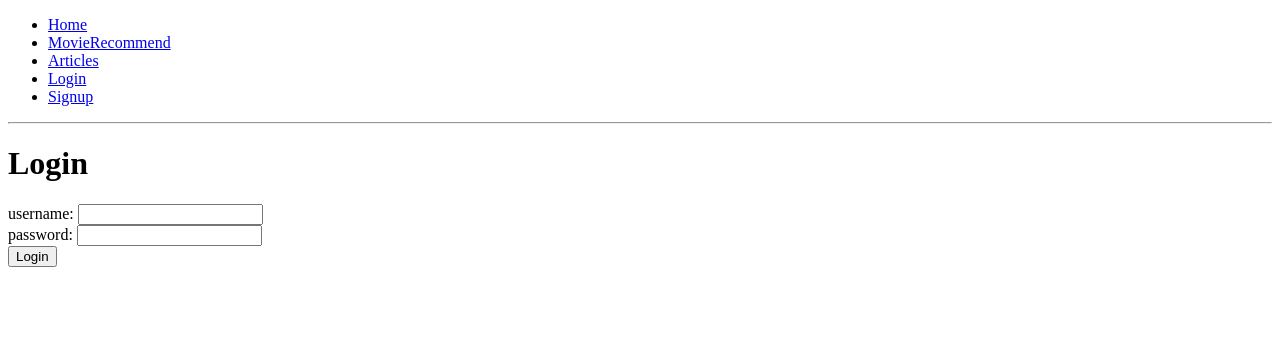
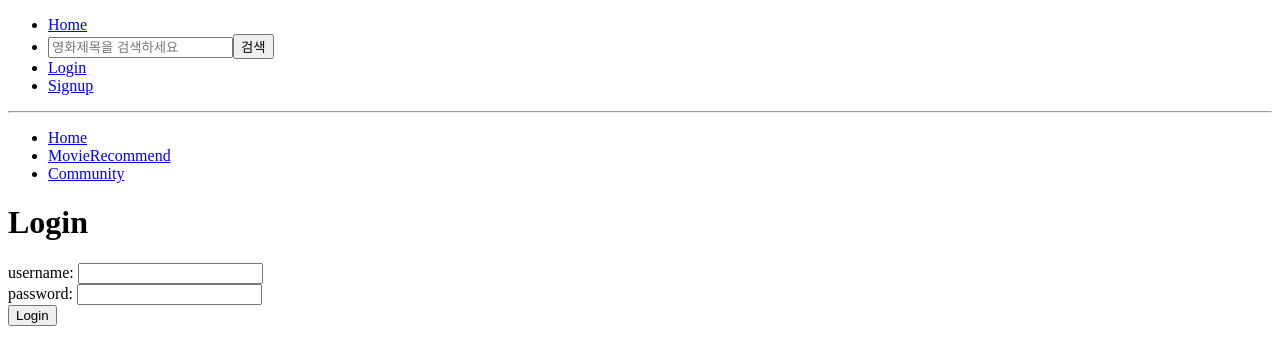
Before and after one commit to 2squarehoon/TMIDb, a Vue app in the folder final-pjt-front/: page /login in a window 1280 px wide. Shown: the top 364 px of the page. Built offline with nearby package versions, Linux system fonts and the light colour scheme; what vue-cookies would draw is missing.

Commit message:
Uncomplete movie search, review edit/delete

```diff
--- a/final-pjt-front/src/App.vue
+++ b/final-pjt-front/src/App.vue
@@ -2,6 +2,19 @@
   <div id="app">
     <nav-bar></nav-bar>
     <hr>
+    <div>
+      <ul>
+        <li>
+          <router-link :to="{ name: 'home' }">Home</router-link>
+        </li>
+        <li>
+          <router-link :to="{ name: 'recommend' }">MovieRecommend</router-link>
+        </li>
+        <li>
+        <router-link :to="{ name: 'articles' }">Community</router-link>
+        </li>
+      </ul>
+    </div>
     <router-view/>
   </div>
 </template>
--- a/final-pjt-front/src/api/movie.js
+++ b/final-pjt-front/src/api/movie.js
@@ -22,4 +22,10 @@ export default {
       url: `${END_POINT}/${id}/like/`,
     })
   },
+  search(keyword) {
+    return api({
+      method: "get",
+      url: `${END_POINT}/search/${keyword}`
+    })
+  },
 }
--- a/final-pjt-front/src/api/review.js
+++ b/final-pjt-front/src/api/review.js
@@ -20,7 +20,7 @@ export default {
   delete(moviePk, reviewPk) {
     return api({
       method: "delete",
-      url: `articles/${moviePk}/review/${reviewPk}/`,
+      url: `movies/${moviePk}/review/${reviewPk}/`,
     })
   },
 }
--- a/final-pjt-front/src/components/NavBar.vue
+++ b/final-pjt-front/src/components/NavBar.vue
@@ -1,24 +1,26 @@
 <template>
   <nav>
     <ul>
-        <li>
-          <router-link :to="{ name: 'home' }">Home</router-link>
-        </li>
-        <li>
-          <router-link :to="{ name: 'recommend' }">MovieRecommend</router-link>
-        </li>
-        <li>
-        <router-link :to="{ name: 'articles' }">Articles</router-link>
-        </li>
+      <!-- 나중에 home으로 가는 라우터에 로고 추가 -->
+      <li>
+        <router-link :to="{ name: 'home' }">Home</router-link>
+      </li>
+      <li>
+        <span>
+          <input
+            type="text"
+            placeholder="영화제목을 검색하세요"
+            v-model="keyword"
+            @keyup.enter="searchMovie(keyword)"
+          >
+          <button type="submit" @click="searchMovie(keyword)">검색</button>
+        </span>
+      </li>
       <li v-if="!isLoggedIn">
         <router-link :to="{ name: 'login' }">Login</router-link>
       </li>
       <li v-if="!isLoggedIn">
         <router-link :to="{ name: 'signup' }">Signup</router-link>
-      </li>
-
-      <li v-if="isLoggedIn">
-        <router-link :to="{ name: 'articleNew' }">New</router-link>
       </li>
       <li v-if="isLoggedIn">
         <router-link :to="{ name: 'profile', params: { username } }">
@@ -37,12 +39,34 @@ import { mapGetters } from 'vuex'
 
 export default {
   name: 'NavBar',
+  data() {
+    return {
+      keyword: ''
+    }
+  },
   computed: {
     ...mapGetters(['isLoggedIn', 'currentUser']),
     username() {
       return this.currentUser.username ? this.currentUser.username : 'guest'
     }
   },
+  methods: {
+    searchMovie(keyword) {
+      if (keyword !== ''){
+        this.$router.push({
+          name: "searchMovie",
+          params: {
+            keyword: this.keyword,
+            isResultShow: true,
+          },
+        })
+        this.keyword = ''
+        console.log(keyword)
+      } else {
+        alert('검색어 입력 웨않함?')
+      }
+    }
+  }
 }
 </script>
 
--- a/final-pjt-front/src/components/ReviewList.vue
+++ b/final-pjt-front/src/components/ReviewList.vue
@@ -16,7 +16,7 @@
 <script>
 import ReviewListItem from '@/components/ReviewListItem.vue'
 import ReviewListForm from '@/components/ReviewListForm.vue'
-import { mapGetters } from 'vuex'
+// import { mapGetters } from 'vuex'
 
 export default {
   name: 'ReviewList',
@@ -27,9 +27,9 @@ export default {
   //     isReview: this.isReview
   //   }
   // },
-  computed: {
-    ...mapGetters(['currentUser']),
-  },
+  // computed: {
+  //   ...mapGetters(['currentUser']),
+  // },
   // created() {
   //   console.log(reviewed)
   // }
--- a/final-pjt-front/src/components/ReviewListItem.vue
+++ b/final-pjt-front/src/components/ReviewListItem.vue
@@ -13,7 +13,6 @@
       <input type="text" id="content" v-model="payload.content">
       <button @click="onUpdate">Update</button> |
       <button @click="switchIsEditing">Cancel</button>
-      <!-- 평점 추가 필요 -->
     </span>
 
     <span v-if="currentUser.username === review.user.username && !isEditing">
--- a/final-pjt-front/src/router/index.js
+++ b/final-pjt-front/src/router/index.js
@@ -10,6 +10,7 @@ import ArticleEditView from '@/views/ArticleEditView'
 import MovieHomeView from '@/views/MovieHomeView'
 import MovieRecommendView from '@/views/MovieRecommendView'
 import MovieDetailView from '@/views/MovieDetailView'
+import SearchMovieView from '@/views/SearchMovieView'
 
 import LoginView from '@/views/LoginView.vue'
 import LogoutView from '@/views/LogoutView.vue'
@@ -79,6 +80,11 @@ const routes = [
     component: MovieDetailView,
   },
   {
+    path: '/movies/search/:keyword',
+    name: 'searchMovie',
+    component: SearchMovieView,
+  },
+  {
     path: '/404',
     name: 'NotFound404',
     component: NotFound404
--- a/final-pjt-front/src/store/modules/movies.js
+++ b/final-pjt-front/src/store/modules/movies.js
@@ -6,7 +6,7 @@ import _ from "lodash"
 export default {
   state: {
     movies: [],
-    movie: {}
+    movie: {},
   },
 
   getters: {
@@ -21,7 +21,7 @@ export default {
     //   })
     //   console.log(reviewed)
     //   return reviewed
-    // }
+    // } // 1인1리뷰 시도중...
   },
 
   mutations: {
@@ -78,7 +78,7 @@ export default {
       review
         .update(moviePk, reviewPk, body)
         .then((res) => {
-          commit("SET_MOVIE_REVIEWTS", res.data)
+          commit("SET_MOVIE_REVIEWS", res.data)
         })
         .catch((err) => console.error(err.response))
     },
@@ -90,6 +90,13 @@ export default {
         })
         .catch((err) => console.error(err.response))
     },
+    searchMovie({ commit }, { keyword }) {
+      movie
+        .search(keyword)
+        .then((res) => {
+          commit("SET_MOVIES", res.data)
+        })
+    }
   },
 
 }
--- a/final-pjt-front/src/views/ArticleListView.vue
+++ b/final-pjt-front/src/views/ArticleListView.vue
@@ -1,5 +1,9 @@
 <template>
   <div>
+    <h1>Community</h1>
+    <div v-if="isLoggedIn">
+      <router-link :to="{ name: 'articleNew' }">New</router-link>
+    </div>
     <ul>
       <li v-for="article in articles" :key="article.pk">
         <!-- User -->
@@ -30,7 +34,7 @@ import { mapGetters, mapActions } from 'vuex'
 export default {
   name: 'ArticleList',
   computed: {
-    ...mapGetters(['articles'])
+    ...mapGetters(['articles', 'isLoggedIn'])
   },
   methods: {
     ...mapActions(['fetchArticles'])
--- /dev/null
+++ b/final-pjt-front/src/views/SearchMovieView.vue
@@ -0,0 +1,38 @@
+<template>
+  <div id="searchResult">
+    <h1>Movie Search</h1>
+    <p>총 {{ movies.length }}개의 영화가 검색되었습니다.</p>
+    <ul>
+      <li v-for="movie in movies" :key="movie.pk">
+        <!-- <router-link :to="{ name: 'movie', params: { moviePk: movie.pk} }">
+          {{ movie.korean_title }}
+        </router-link> -->
+        <p>{{ movie.korean_title }}</p>
+      </li>
+    </ul>
+  </div>
+</template>
+
+<script>
+import { mapGetters, mapActions } from 'vuex'
+
+export default {
+  name: 'searchMovie',
+  props: [ 'keyword' ],
+  computed: {
+    ...mapGetters(['movies'])
+  },
+  methods: {
+    ...mapActions(['searchMovie'])
+  },
+  created() {
+    this.searchMovie(this.keyword)
+    console.log(this.keyword)
+    console.log('hi')
+  },
+}
+</script>
+
+<style>
+
+</style>
```
Also changed, not shown: final-pjt-front/public/search.jpg (added).
